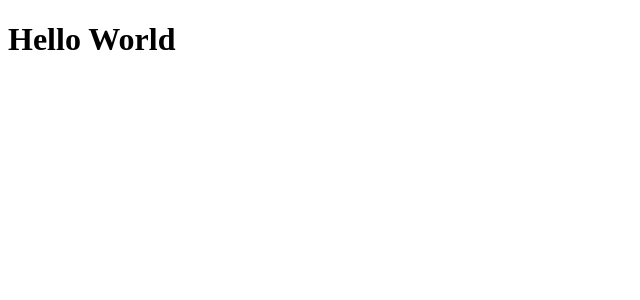
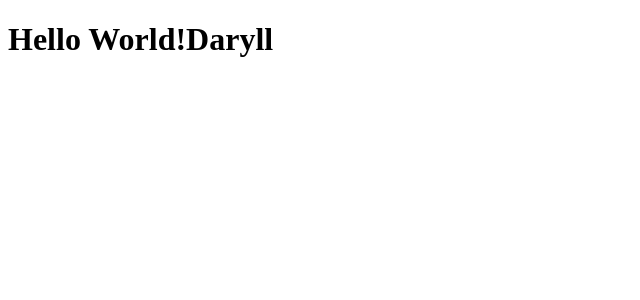
Before and after one commit to DaryllCulas/ReactJS-Practice, a React (Vite) app in the folder 2_CreateReactApp/Sample 1/: page / in a window 1280 px wide. Shown: the top 300 px of the page, without its empty margins (0-640 px from the left). Built offline with nearby package versions, Linux system fonts and the light colour scheme.

Commit message:
Create components with props

```diff
--- a/2_CreateReactApp/Sample 1/src/App.jsx
+++ b/2_CreateReactApp/Sample 1/src/App.jsx
@@ -1,10 +1,8 @@
-import Hello from './Hello';
-
+import Hello from "./Hello";
 
 // Displaying component here from imported module ('Hello.jsx');
 function App() {
-
-  return <Hello />;
+  return <Hello name="Daryll" />;
 }
 
-export default App
+export default App;
--- a/2_CreateReactApp/Sample 1/src/Hello.jsx
+++ b/2_CreateReactApp/Sample 1/src/Hello.jsx
@@ -1,10 +1,12 @@
-
-// First creation of component here
-function Hello() {
-  return <h1>Hello World</h1>
+// First creation of component here with props
+function Hello({ name }) {
+  return (
+    <h1>
+      Hello World!
+      {name}
+    </h1>
+  );
 }
-
-
 
 // Export here
 export default Hello;
```
